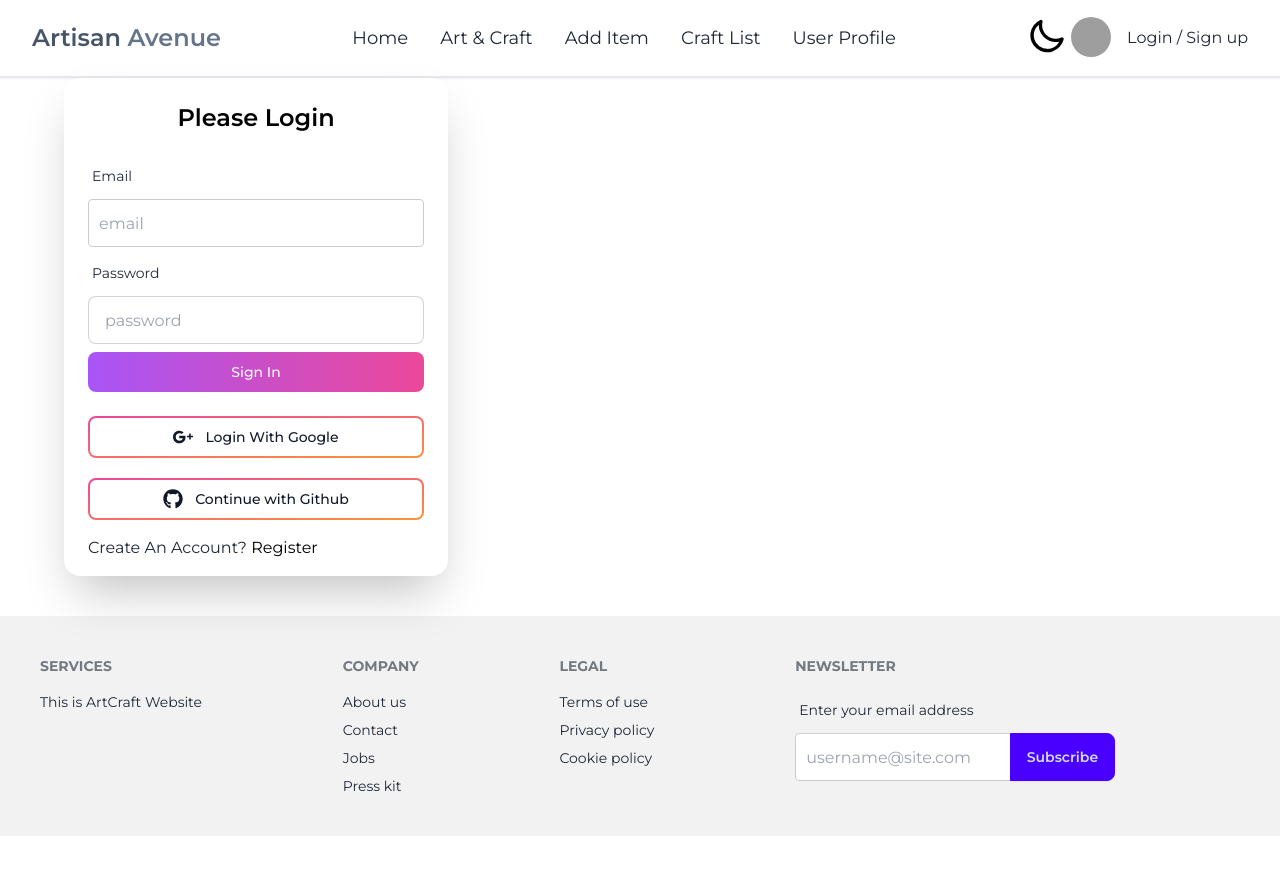
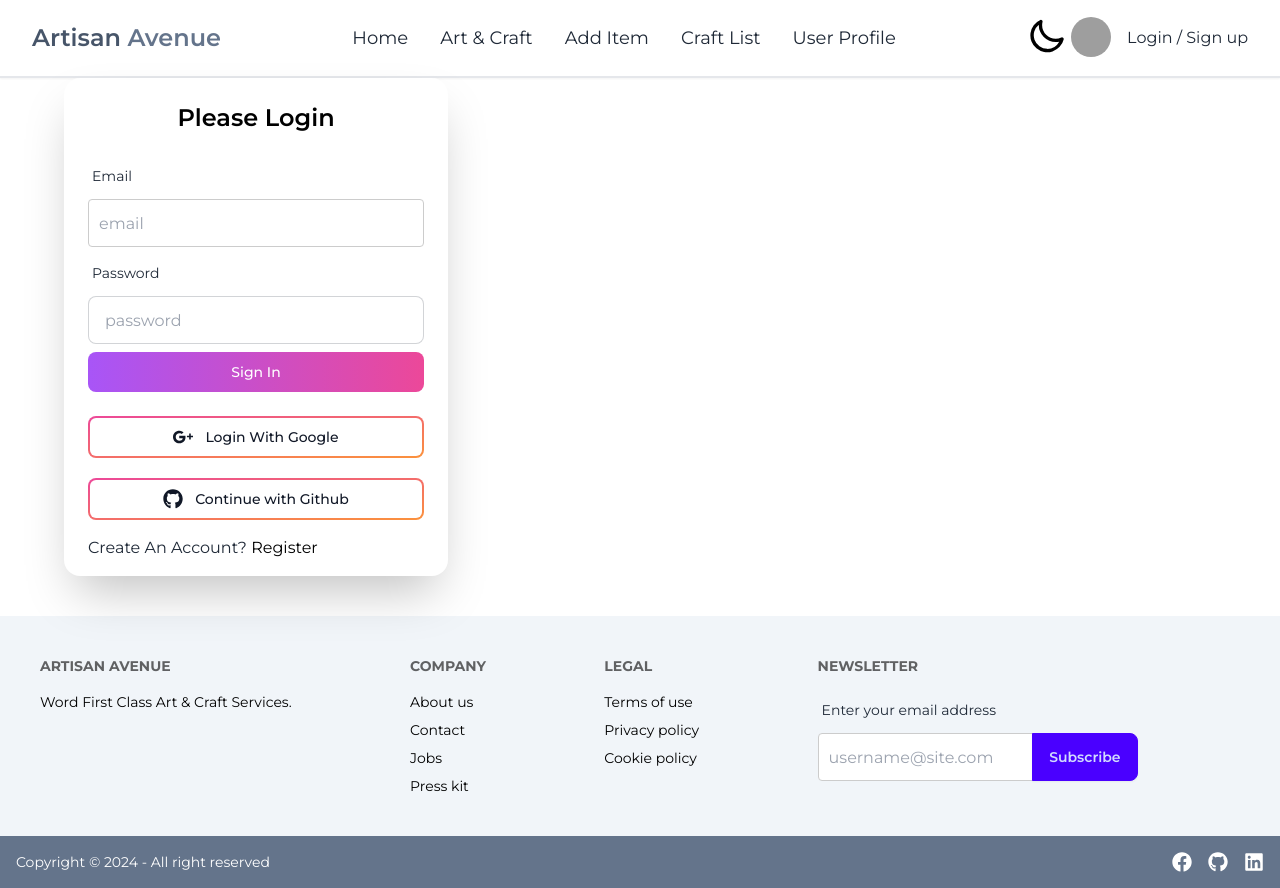
Before and after one commit to hasanali207/artisan-avenue-client-side, a React (Vite) app: page /Login in a window 1280 px wide. Before the commit the page ends 836 px from the top, so only its background shows below. Built offline with nearby package versions, Linux system fonts and the light colour scheme; no server answers; grey boxes are pictures that could not be loaded.

Commit message:
added footer data

```diff
--- a/src/components/Footer.jsx
+++ b/src/components/Footer.jsx
@@ -1,11 +1,16 @@
 // Footer.js
 import React from 'react';
+import { FaFacebook } from "react-icons/fa";
+import { FaLinkedin } from "react-icons/fa6";
+import { FaGithub } from "react-icons/fa6";
+
 function Footer() {
   return (
-    <footer className="footer mt-10 p-10 bg-base-200 text-base-content">
+    <>
+    <footer className="footer mt-10  text-black p-10 bg-slate-100">
   <nav>
-    <h6 className="footer-title">Services</h6>
-    <a className="link link-hover">This is ArtCraft Website</a>
+    <h6 className="footer-title">Artisan Avenue</h6>
+    <a className="link link-hover">Word First Class Art & Craft Services.</a>
 
   </nav>
   <nav>
@@ -33,7 +38,26 @@ function Footer() {
       </div>
     </fieldset>
   </form>
+
+
 </footer>
+
+{/* bottom Footer */}
+<footer className="footer items-center text-white p-4 bg-slate-500 ">
+  <aside className="items-center grid-flow-col">
+
+    <p>Copyright © 2024 - All right reserved</p>
+  </aside>
+  <nav className="grid-flow-col text-xl text-white gap-4 md:place-self-center md:justify-self-end">
+    <a>
+      <FaFacebook></FaFacebook>
+    </a>
+    <a> <FaGithub></FaGithub></a>
+    <a><FaLinkedin></FaLinkedin></a>
+  </nav>
+</footer>
+
+</>
   );
 }
 
```
